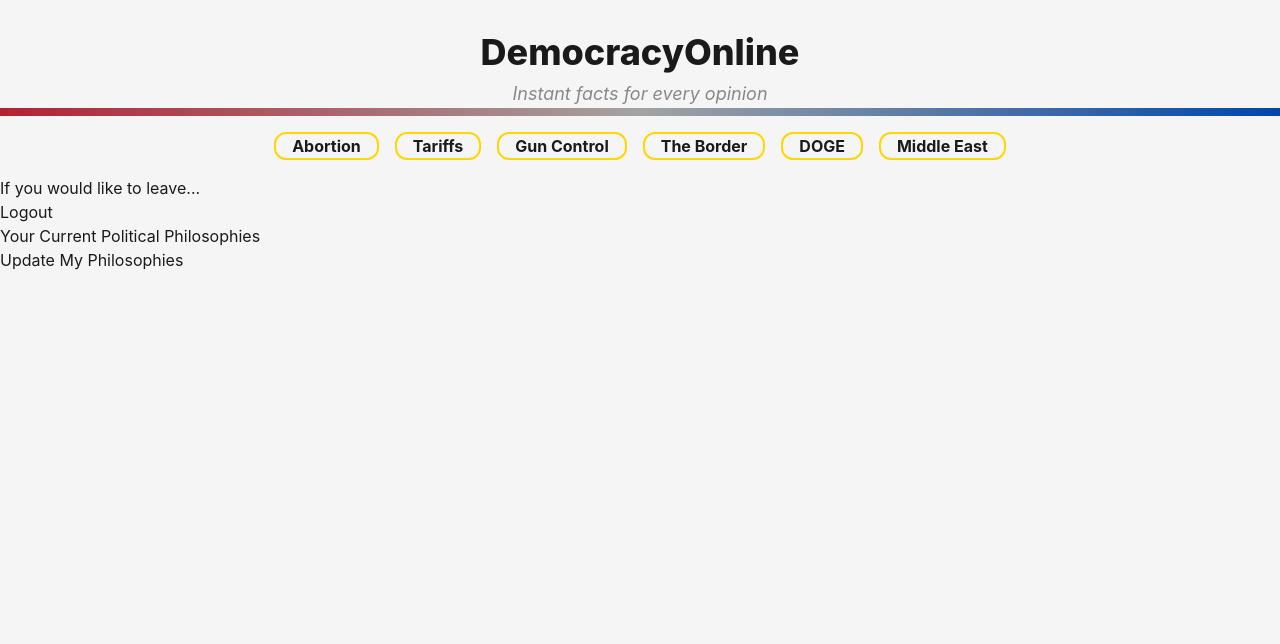
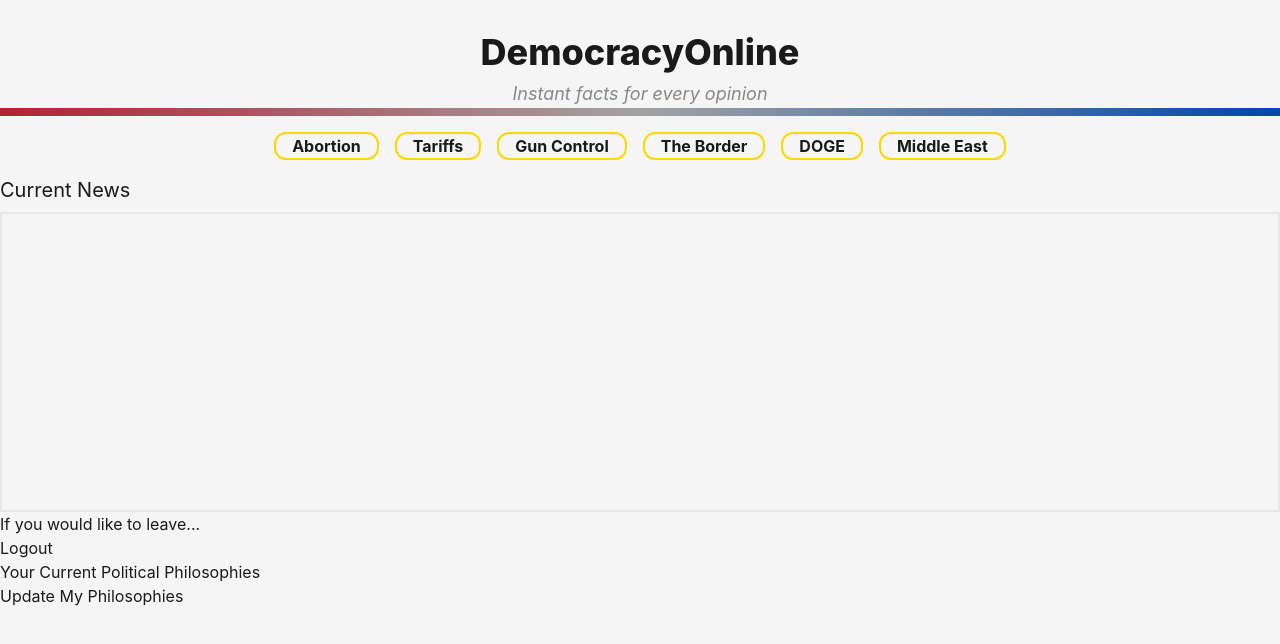
Before and after one commit to SoftChairWingineers/DemocracyOnline, a React app: page /dashboard in a window 1280 px wide. Shown: the top 644 px of the page. Built offline with nearby package versions, Linux system fonts and the light colour scheme.

Commit message:
Import NewsBox and render to Dashboard

```diff
--- a/src/client/views/Dashboard.jsx
+++ b/src/client/views/Dashboard.jsx
@@ -1,5 +1,6 @@
 import React from "react";
 import HotTopics from "../components/HotTopics";
+import NewsBox from "../components/NewsBox";
 
 function Dashboard() {
   return (
@@ -15,6 +16,7 @@
       <div className="w-full h-2 bg-gradient-to-r from-red-primary via-neutral-400 to-blue-primary" />
       <div>
         <HotTopics />
+        <NewsBox />
         <h4>If you would like to leave...</h4>
         <button>
           <a href="/logout">Logout</a>
```
